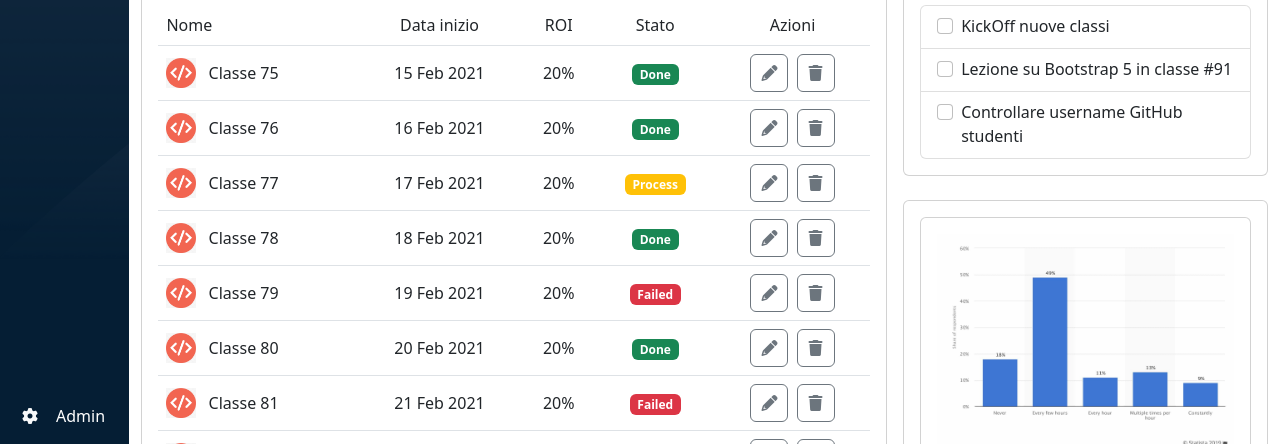
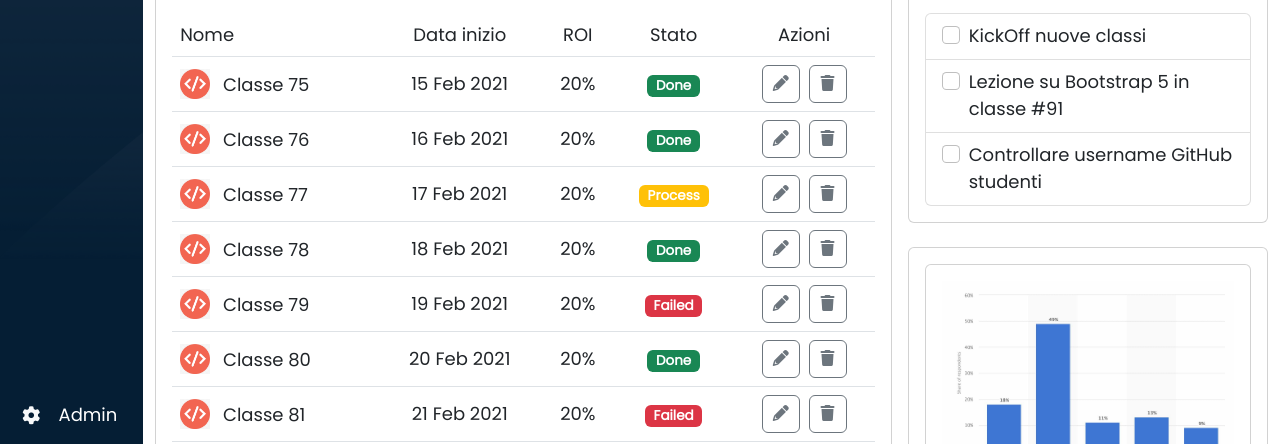
Before and after one commit to Dan97O/html-css-bootstrap-dashboard, a plain HTML site: page index.html in a window 1280 px wide. Shown: the part 356-800 px from the top of the page. Drawn offline with nearby package versions, Linux system fonts and the light colour scheme.

Commit message:
add edit font family

```diff
--- a/assets/css/style.css
+++ b/assets/css/style.css
@@ -3,6 +3,10 @@
     margin: 0;
     padding: 0;
     box-sizing: border-box;
+}
+
+body{
+    font-family: 'Poppins';font-size: 18px;
 }
 
 :root{
--- a/index.html
+++ b/index.html
@@ -11,6 +11,7 @@
         integrity="sha512-MV7K8+y+gLIBoVD59lQIYicR65iaqukzvf/nwasF0nqhPay5w/9lJmVM2hMDcnK1OnMGCdVK+iQrJ7lzPJQd1w=="
         crossorigin="anonymous" referrerpolicy="no-referrer" />
     <link rel="stylesheet" href="./assets/css/style.css">
+    <link href='https://fonts.googleapis.com/css?family=Poppins' rel='stylesheet'>
     <title>Bootstrap Dashboard</title>
 </head>
 
```
